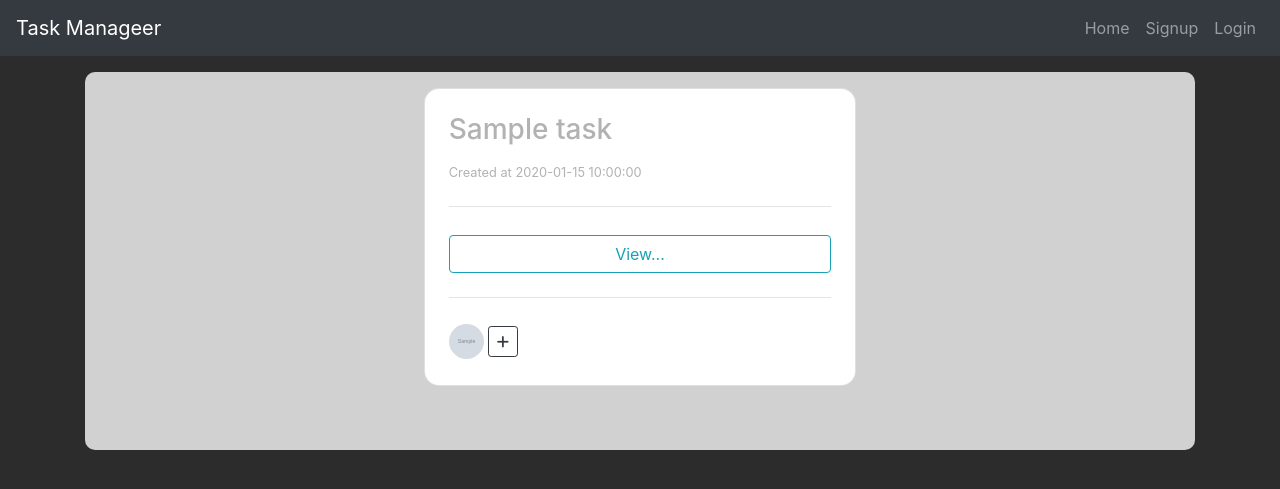
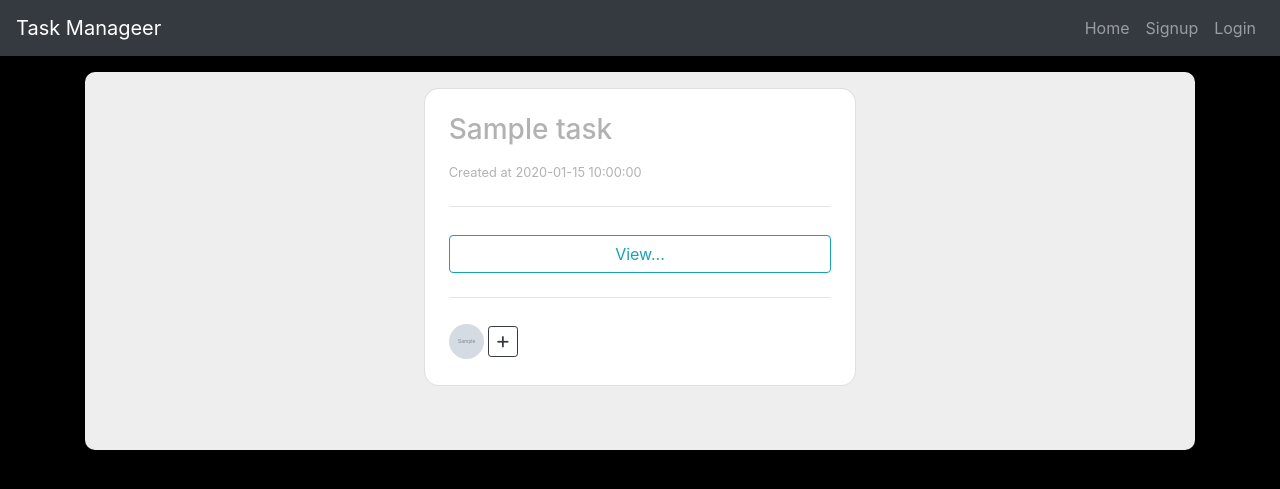
Before and after one commit to vebulogmetra/task_manageer, a Python web app: template src/front/templates/task.html in a window 1280 px wide. Shown: the top 489 px of the page. Run offline with Jinja, Linux system fonts and the light colour scheme; the template is opened without the code that fills it: most values are stand-ins (such as "Sample title", 1, 10 or a date in 2020); grey boxes marked "Sample" are stand-in pictures; some libraries are stand-ins or nearby versions.

Commit message:
hotfix templates

```diff
--- a/src/front/templates/account.html
+++ b/src/front/templates/account.html
@@ -5,7 +5,7 @@
 {% block content %}
 
 {% if user %}
-<section class="mt-3" style="background-color: #eee;">
+<section class="mt-3" style="background-color: #eee; border-radius: 10px;">
   <div class="container py-3">
     <div class="row">
       <div class="col-lg-4">
--- a/src/front/templates/base.html
+++ b/src/front/templates/base.html
@@ -10,7 +10,7 @@
     <link rel="stylesheet" href="https://stackpath.bootstrapcdn.com/bootstrap/4.5.2/css/bootstrap.min.css">
     <link rel="stylesheet" href="https://cdnjs.cloudflare.com/ajax/libs/font-awesome/6.4.2/css/all.min.css" integrity="sha512-z3gLpd7yknf1YoNbCzqRKc4qyor8gaKU1qmn+CShxbuBusANI9QpRohGBreCFkKxLhei6S9CQXFEbbKuqLg0DA==" crossorigin="anonymous" referrerpolicy="no-referrer" />
 </head>
-<body style="background-color:rgb(44, 44, 44); color: rgb(179, 178, 178);">
+<body style="background-color: #000000; color: rgb(179, 178, 178);">
     <nav class="navbar navbar-expand-lg navbar-dark bg-dark">
         <a class="navbar-brand" href="#">Task Manageer</a>
         <button class="navbar-toggler" type="button" data-toggle="collapse" data-target="#navbarNavDropdown" aria-controls="navbarNavDropdown" aria-expanded="false" aria-label="Toggle navigation">
--- a/src/front/templates/chat.html
+++ b/src/front/templates/chat.html
@@ -13,7 +13,7 @@
 {% block content %}
 
 {% if dialogs %}
-<section class="mt-3" style="background-color: #d1d1d1; border-radius: 10px;">
+<section class="mt-3" style="background-color: #eee; border-radius: 10px;">
     <div class="d-flex flex-wrap justify-content-center align-items-center pt-3 pb-3">
   {% for dialog in dialogs %}
       <div class="col col-md-9 col-lg-7 col-xl-5">
--- a/src/front/templates/project.html
+++ b/src/front/templates/project.html
@@ -9,7 +9,7 @@
 {% block content %}
 
 {% if projects %}
-<section class="mt-3" style="background-color: #d1d1d1; border-radius: 10px;">
+<section class="mt-3" style="background-color: #eee; border-radius: 10px;">
   <div class="d-flex flex-wrap justify-content-center align-items-center pt-3 pb-3">
 {% for project in projects %}
     <div class="col col-md-9 col-lg-7 col-xl-5">
--- a/src/front/templates/signup.html
+++ b/src/front/templates/signup.html
@@ -54,7 +54,7 @@
                 <input type="password" required placeholder="Enter your password" value="{{password}}" name="password" class="form-control mb-2">
 
                 <div class="d-flex justify-content-center">
-                    <button type="submit" class="btn btn-outline-success mt-3">Signup</button>
+                    <button type="submit" class="btn btn-outline-success mt-3">Create account</button>
                   </div>
             </form>
         </div>
--- a/src/front/templates/task.html
+++ b/src/front/templates/task.html
@@ -10,7 +10,7 @@
 
 {% if tasks %}
 
-<section class="mt-3" style="background-color: #d1d1d1; border-radius: 10px;">
+<section class="mt-3" style="background-color: #eee; border-radius: 10px;">
   <div class="d-flex flex-wrap justify-content-center align-items-center pt-3 pb-3">
 {% for task in tasks %}
     <div class="col col-md-9 col-lg-7 col-xl-5">
--- a/src/front/templates/team.html
+++ b/src/front/templates/team.html
@@ -10,7 +10,7 @@
 
 {% if teams %}
 
-<section class="mt-3" style="background-color: #d1d1d1; border-radius: 10px;">
+<section class="mt-3" style="background-color: #eee; border-radius: 10px;">
   <div class="d-flex flex-wrap justify-content-center align-items-center pt-3 pb-3">
 {% for team in teams %}
     <div class="col col-md-9 col-lg-7 col-xl-5">
--- a/src/front/templates/user.html
+++ b/src/front/templates/user.html
@@ -5,7 +5,7 @@
 {% block content %}
 
 {% if users %}
-<section class="mt-3" style="background-color: #d1d1d1; border-radius: 10px;">
+<section class="mt-3" style="background-color: #eee; border-radius: 10px;">
   <div class="d-flex flex-wrap justify-content-center align-items-center pt-3 pb-3">
   {% for user in users %}
       <div class="col col-md-9 col-lg-7 col-xl-5">
```
